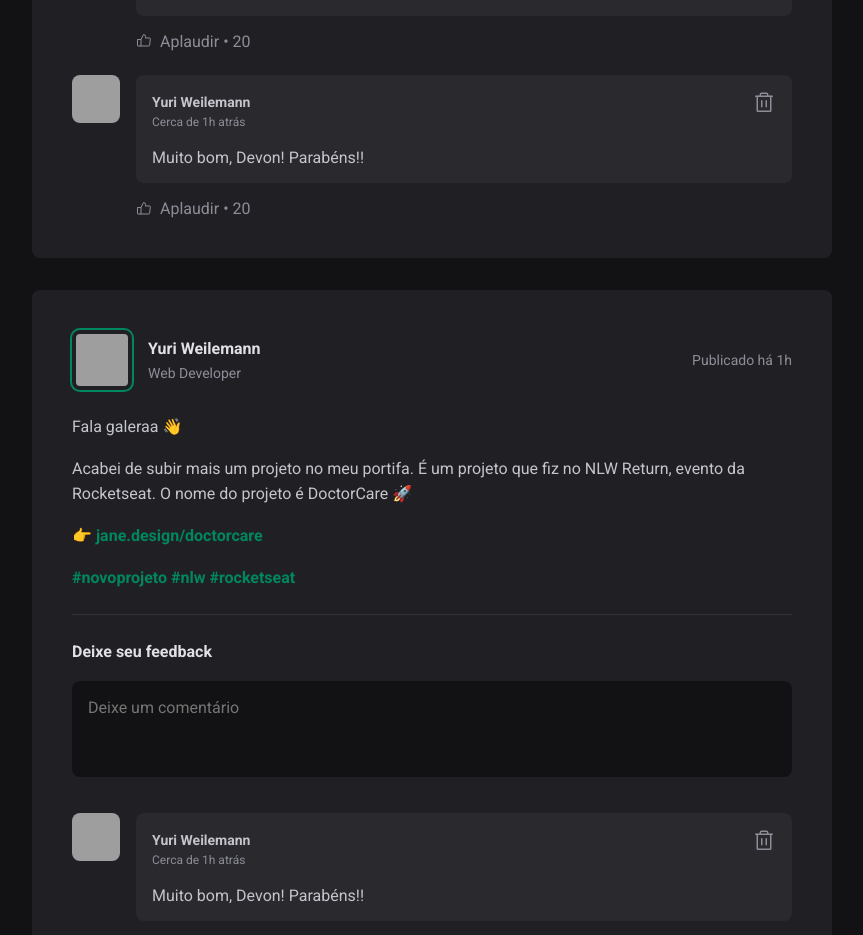
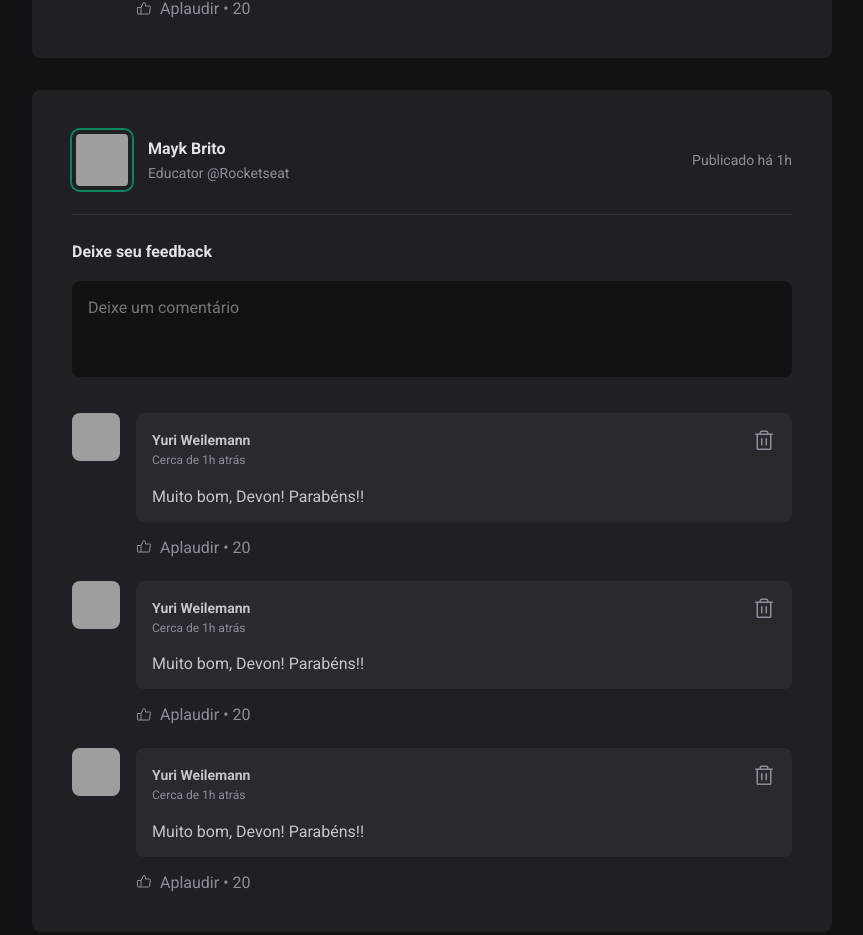
Before and after one commit to weilemann/ig-2023, a React (Vite) app in the folder ignite-feed/: page / in a window 1280 px wide. Shown: the part 895-1830 px from the top of the page, without its empty margins (352-1215 px from the left). Built offline with nearby package versions, Linux system fonts and the light colour scheme; grey boxes are pictures that could not be loaded.

Commit message:
refactor: [WIP] Creating Post component dynamic structure

```diff
--- a/ignite-feed/src/App.tsx
+++ b/ignite-feed/src/App.tsx
@@ -1,6 +1,7 @@
 import { Header } from "./components/Header";
 import { Post } from "./components/Post";
 import { Sidebar } from "./components/Sidebar";
+import { posts } from './mock/posts';
 
 import styles from './App.module.css';
 
@@ -13,8 +14,18 @@ function App() {
       <div className={styles.wrapper}>
         <Sidebar />
         <main>
-          <Post author="Yuri Weilemann" content="Esse feed é bem daora!" />
-          <Post author="Felipe Lacerda" content="Podia ser melhor, hein!?" />
+          {
+            posts.map(post => {
+              return (
+                <Post
+                  key={post.id}
+                  author={post.author}
+                  content={post.content}
+                  publishedAt={post.publishedAt}
+                />
+              )
+            })
+          }
         </main>
       </div>
     </div>
--- a/ignite-feed/src/components/Post.tsx
+++ b/ignite-feed/src/components/Post.tsx
@@ -1,21 +1,24 @@
+import { IContent } from '../interfaces/IContent';
+import { IUser } from '../interfaces/IUser';
 import { Avatar } from './Avatar';
 import { Comment } from './Comment';
 import styles from './Post.module.css';
 
 type PostProps = {
-    author: string;
-    content: string;
+    author: IUser;
+    content: IContent[];
+    publishedAt: Date;
 }
 
-export function Post({ author, content }: PostProps) {
+export function Post({ author, content, publishedAt }: PostProps) {
     return (
         <article className={styles.post}>
             <header>
                 <div className={styles.author}>
-                    <Avatar src="https://github.com/weilemann.png" />
+                    <Avatar src={author.avatarUrl} />
                     <div className={styles.authorInfo}>
-                        <strong>Yuri Weilemann</strong>
-                        <span>Web Developer</span>
+                        <strong>{author.name}</strong>
+                        <span>{author.role}</span>
                     </div>
                 </div>
 
@@ -23,14 +26,7 @@ export function Post({ author, content }: PostProps) {
             </header>
 
             <div className={styles.content}>
-                <p>Fala galeraa 👋</p>
-                <p>Acabei de subir mais um projeto no meu portifa. É um projeto que fiz no NLW Return, evento da Rocketseat. O nome do projeto é DoctorCare 🚀</p>
-                <p>👉{' '}<a href="">jane.design/doctorcare</a></p>
-                <p>
-                    <a href="">#novoprojeto</a>{' '}
-                    <a href="">#nlw</a>{' '}
-                    <a href="">#rocketseat</a>
-                </p>
+
             </div>
 
             <form className={styles.commentForm}>
--- /dev/null
+++ b/ignite-feed/src/interfaces/IContent.ts
@@ -0,0 +1,4 @@
+export interface IContent {
+    type: string,
+    content: string;
+}
--- /dev/null
+++ b/ignite-feed/src/interfaces/IUser.ts
@@ -0,0 +1,5 @@
+export interface IUser {
+    avatarUrl: string;
+    name: string;
+    role: string;
+}
--- /dev/null
+++ b/ignite-feed/src/mock/posts.ts
@@ -0,0 +1,30 @@
+export const posts = [
+    {
+        id: 1,
+        author: {
+            avatarUrl: "https://github.com/weileman.png",
+            name: "Yuri Weilemann",
+            role: "Developer @Impar"
+        },
+        content: [
+            { type: "paragraph", content: "Fala galeraa 👋" },
+            { type: "paragraph", content: "Acabei de tirar duas certificações da @Microsoft! A PL-200 e a PL-400. Estou muito feliz com essa conquista! 🎉" },
+            { type: "link", content: "https://shorturl.at/azAZ8" }
+        ],
+        publishedAt: new Date("2023-07-14 20:09:48")
+    },
+    {
+        id: 2,
+        author: {
+            avatarUrl: "https://github.com/maykbrito.png",
+            name: "Mayk Brito",
+            role: "Educator @Rocketseat"
+        },
+        content: [
+            { type: "paragraph", content: "Fala pessoal! Mayk Brito na área!" },
+            { type: "paragraph", content: "Acabei de subir mais um projeto no meu portifa. É um projeto que fiz no NLW Return, evento da Rocketseat. O nome do projeto é DoctorCare 🚀" },
+            { type: "link", content: "jane.design/doctorcare" }
+        ],
+        publishedAt: new Date("2023-07-02 17:23:19")
+    },
+]
```
